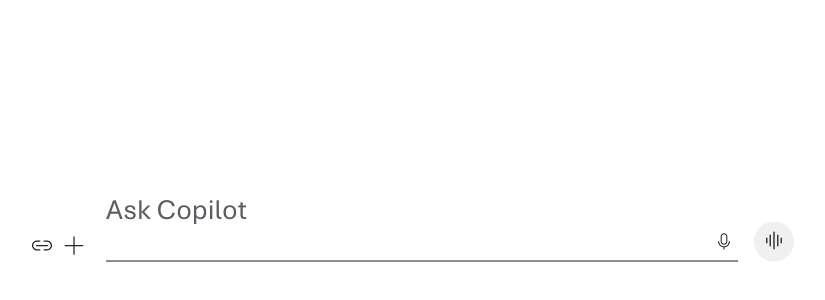
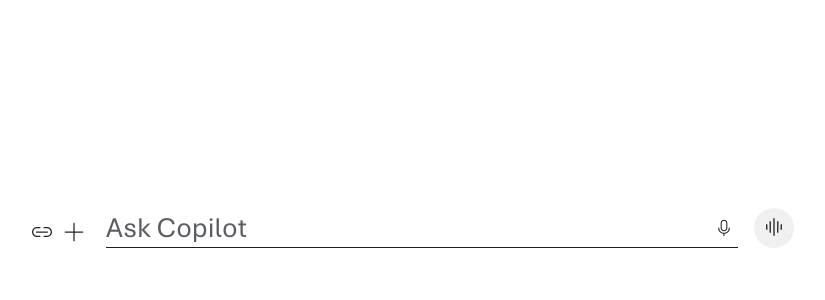
Before and after one commit to jhannae/beatsforbop_typetalk, a website built with Vite: page index.html in a window 1280 px wide. Shown: the part 184-484 px from the top of the page, without its empty margins (230-1055 px from the left). Built offline with nearby package versions, Linux system fonts and the light colour scheme.

Commit message:
feat: mirror-based textarea autosize; remove multi-line class & min-height

```diff
--- a/index.html
+++ b/index.html
@@ -30,6 +30,8 @@
         </button>
         <div class="prompt-track">
           <textarea id="promptInput" class="prompt-input prompt-input--autosize" placeholder="Ask Copilot" aria-label="Prompt input"></textarea>
+          <!-- Hidden mirror used for precise autosizing (cross-browser) -->
+          <div id="promptMirror" class="prompt-mirror" aria-hidden="true"></div>
           <button type="button" class="icon-btn ico-mic" aria-label="Voice input" title="Voice">
             <svg width="20" height="20" viewBox="0 0 48 48" fill="none" aria-hidden="true">
               <path d="M16 12C16 7.58172 19.5817 4 24 4C28.4183 4 32 7.58172 32 12V24C32 28.4183 28.4183 32 24 32C19.5817 32 16 28.4183 16 24V12ZM24 6.5C20.9624 6.5 18.5 8.96243 18.5 12V24C18.5 27.0376 20.9624 29.5 24 29.5C27.0376 29.5 29.5 27.0376 29.5 24V12C29.5 8.96243 27.0376 6.5 24 6.5ZM25 37.7148C32.2653 37.2021 38 31.1458 38 23.75C38 23.0596 37.4404 22.5 36.75 22.5C36.0596 22.5 35.5 23.0596 35.5 23.75C35.5 30.1013 30.3513 35.25 24 35.25C17.6487 35.25 12.5 30.1013 12.5 23.75C12.5 23.0596 11.9404 22.5 11.25 22.5C10.5596 22.5 10 23.0596 10 23.75C10 30.9752 15.4734 36.9221 22.5 37.6706V42.75C22.5 43.4404 23.0596 44 23.75 44C24.4404 44 25 43.4404 25 42.75V37.7148Z" fill="#242424"/>
--- a/script.js
+++ b/script.js
@@ -1,6 +1,7 @@
 // Basic prototype logic: submit prompt, render response screen with sample content.
 const form = document.getElementById('promptForm');
 const input = document.getElementById('promptInput');
+const mirror = document.getElementById('promptMirror');
 const viewport = document.getElementById('viewport');
 const eqSendBtn = document.getElementById('eqSendBtn');
 const eqSendIcon = document.getElementById('eqSendIcon');
@@ -8,27 +9,26 @@
 
 const arrowUpSvg = `\n<svg xmlns="http://www.w3.org/2000/svg" width="20" height="20" viewBox="0 0 20 20" fill="none">\n  <path d="M3.13171 9.16142C2.94553 9.36536 2.95993 9.68162 3.16387 9.8678C3.36781 10.054 3.68407 10.0396 3.87025 9.83564L9.50098 3.66779L9.50098 17.4985C9.50098 17.7747 9.72483 17.9985 10.001 17.9985C10.2771 17.9985 10.501 17.7747 10.501 17.4985L10.501 3.67068L16.1291 9.83564C16.3152 10.0396 16.6315 10.054 16.8354 9.8678C17.0394 9.68162 17.0538 9.36536 16.8676 9.16142L10.5536 2.24507C10.4258 2.10512 10.2583 2.02529 10.0851 2.00558C10.0578 2.00095 10.0296 1.99854 10.001 1.99854C9.9741 1.99854 9.94773 2.00066 9.922 2.00474C9.7461 2.02291 9.57544 2.10302 9.44576 2.24507L3.13171 9.16142Z" fill="white"/>\n</svg>`;
 
+function syncMirror() {
+  if (!mirror) return;
+  // Mirror text with trailing newline to ensure last line height accounted
+  mirror.textContent = input.value.endsWith('\n') ? input.value + ' ' : input.value + '\n';
+}
+
 function autoResize(enforceFrames = 0) {
-  // Compute current line-height (snapped/clamped) instead of static constant
+  syncMirror();
   const lh = parseFloat(getComputedStyle(input).lineHeight) || 40;
-  // Reset to auto then apply new height
+  const mirrorHeight = mirror ? mirror.scrollHeight : input.scrollHeight;
+  // Set height to mirror height (subtract padding already included in mirror styles)
   input.style.height = 'auto';
-  const fullScrollHeight = input.scrollHeight;
-  input.style.height = fullScrollHeight + 'px';
+  input.style.height = mirrorHeight + 'px';
   input.scrollTop = 0;
-  // Toggle multi-line when more than ~1.25 lines
-  if (fullScrollHeight > lh * 1.25) {
-    input.classList.add('multi-line');
-  } else {
-    input.classList.remove('multi-line');
-  }
-  // Frame loop enforcement to defeat late font/layout adjustments (Pages cache)
   if (enforceFrames > 0) {
     requestAnimationFrame(() => autoResize(enforceFrames - 1));
   }
 }
 input.addEventListener('input', () => {
-  autoResize(3); // enforce for a few frames after input
+  autoResize(3);
   const hasText = input.value.trim().length > 0;
   if (hasText) {
     eqSendBtn.classList.add('active');
@@ -54,7 +54,7 @@
 
 // Run initial sizing on load so placeholder line fits
 document.addEventListener('DOMContentLoaded', () => {
-  autoResize(5); // initial multi-frame enforcement
+  autoResize(5);
   // Observe changes to content via mutations (in case scripts inject text)
   const observer = new MutationObserver(()=> autoResize());
   observer.observe(input, { characterData: true, subtree: true, childList: true });
--- a/styles.css
+++ b/styles.css
@@ -166,7 +166,7 @@
 
 /* Centering logic: when viewport empty we center absolutely; when messages exist we become sticky bottom */
 body.prompt-mode .prompt-bar { position: absolute; top: 50%; left: 50%; transform: translate(-50%, -50%); display: flex; justify-content: center; }
-body.conversation-mode .prompt-bar { position: sticky; bottom: 0; left: 0; right: 0; background: var(--color-bg-page); display: flex; justify-content: center; align-items: center; min-height: 104px; /* reduced from 184px for balanced space without encouraging internal textarea scroll */ }
+body.conversation-mode .prompt-bar { position: sticky; bottom: 0; left: 0; right: 0; background: var(--color-bg-page); display: flex; justify-content: center; align-items: center; }
 
 .composer-container { width: var(--layout-composer); max-width: 100%; display: flex; align-items: flex-end; justify-content: center; padding-top: 24px; box-sizing: border-box; }
 .prompt-composer { width: var(--layout-composer-inner); max-width: 100%; display: flex; align-items: flex-end; gap: 0; background: transparent; }
@@ -216,3 +216,6 @@
   .prompt-inner { width: 100%; margin: 0 var(--space-4); }
   .message-cluster { width: 100%; padding: 0 var(--space-4); }
 }
+
+/* Hidden mirror for cross-browser height measurement */
+.prompt-mirror { position: absolute; top: 0; left: 0; visibility: hidden; pointer-events: none; white-space: pre-wrap; word-wrap: break-word; overflow-wrap: break-word; width: 100%; font: inherit; line-height: var(--lh-prompt); padding: 0 40px 6px 0; box-sizing: border-box; }
```
